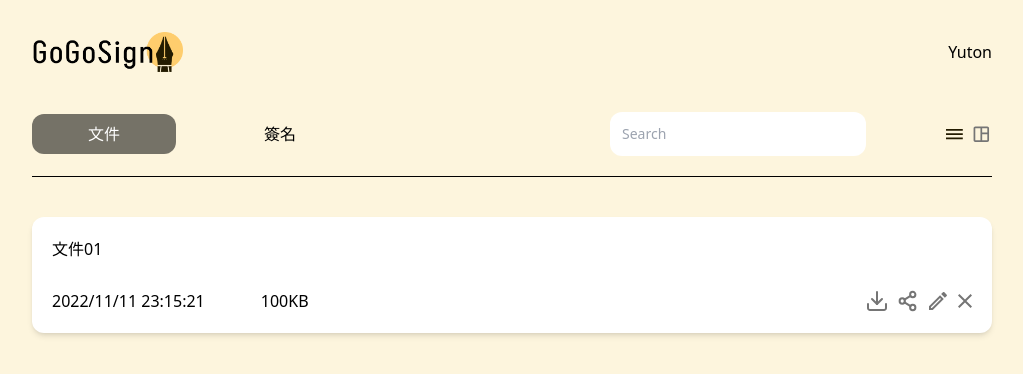
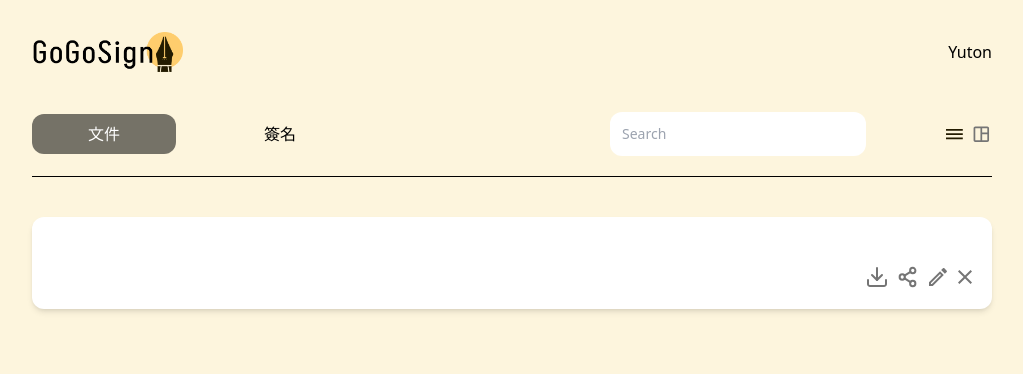
Before and after one commit to jon111rock/gogosign, a React (Vite) app: page /manage in a window 1280 px wide. Shown: the top 374 px of the page, without its empty margins (128-1151 px from the left). Built offline with nearby package versions, Linux system fonts and the light colour scheme.

Commit message:
feat: ManageFileCard props

```diff
--- a/src/components/ManageFileCard.jsx
+++ b/src/components/ManageFileCard.jsx
@@ -1,13 +1,14 @@
-import Icon from "./Icon"
+import PropTypes from 'prop-types';
+import Icon from './Icon';
 
-const ManageFileCard = () => {
+const ManageFileCard = ({ item = {} }) => {
 	return (
 		<div className='flex flex-col gap-7 p-5 rounded-xl  bg-white shadow-md'>
-    <span>文件01</span>
+			<span>{item.name}</span>
 			<div className='flex justify-between'>
 				<div>
-        <span className='mr-14'>2022/11/11 23:15:21</span>
-        <span>100KB</span>
+					<span className='mr-14'>{item.creatAt}</span>
+					<span>{item.fileSize}</span>
 				</div>
 				<div className='flex items-center gap-2'>
 					<Icon type='download' />
@@ -17,7 +18,15 @@ const ManageFileCard = () => {
 				</div>
 			</div>
 		</div>
-  )
-}
+	);
+};
 
-export default ManageFileCard
+ManageFileCard.propTypes = {
+	item: PropTypes.shape({
+		name: PropTypes.string.isRequired,
+		creatAt: PropTypes.string.isRequired,
+		fileSize: PropTypes.string.isRequired,
+	}).isRequired,
+};
+
+export default ManageFileCard;
```
Also changed, not shown: .eslintrc.json. Lines whose indentation alone changed are shown as unchanged.
